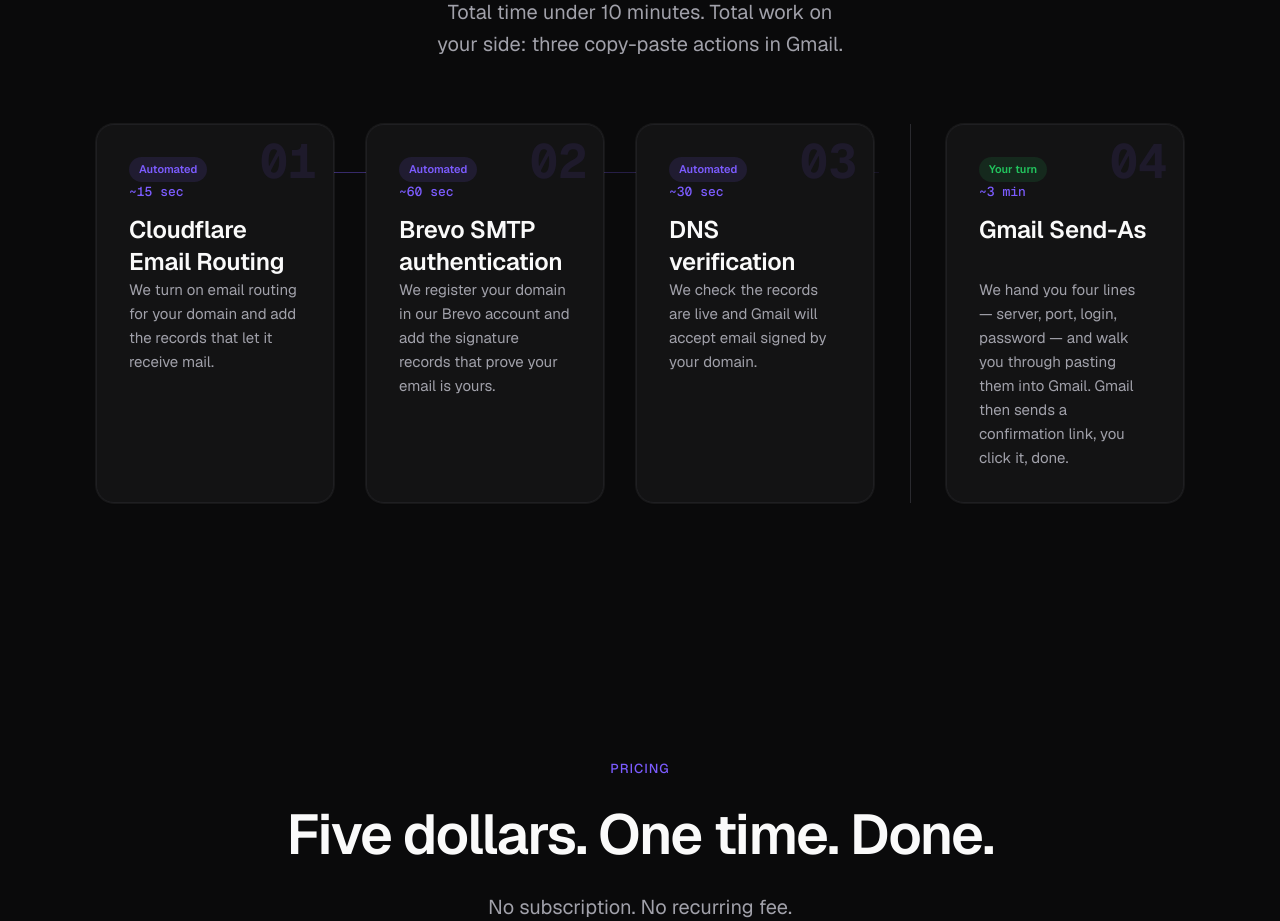
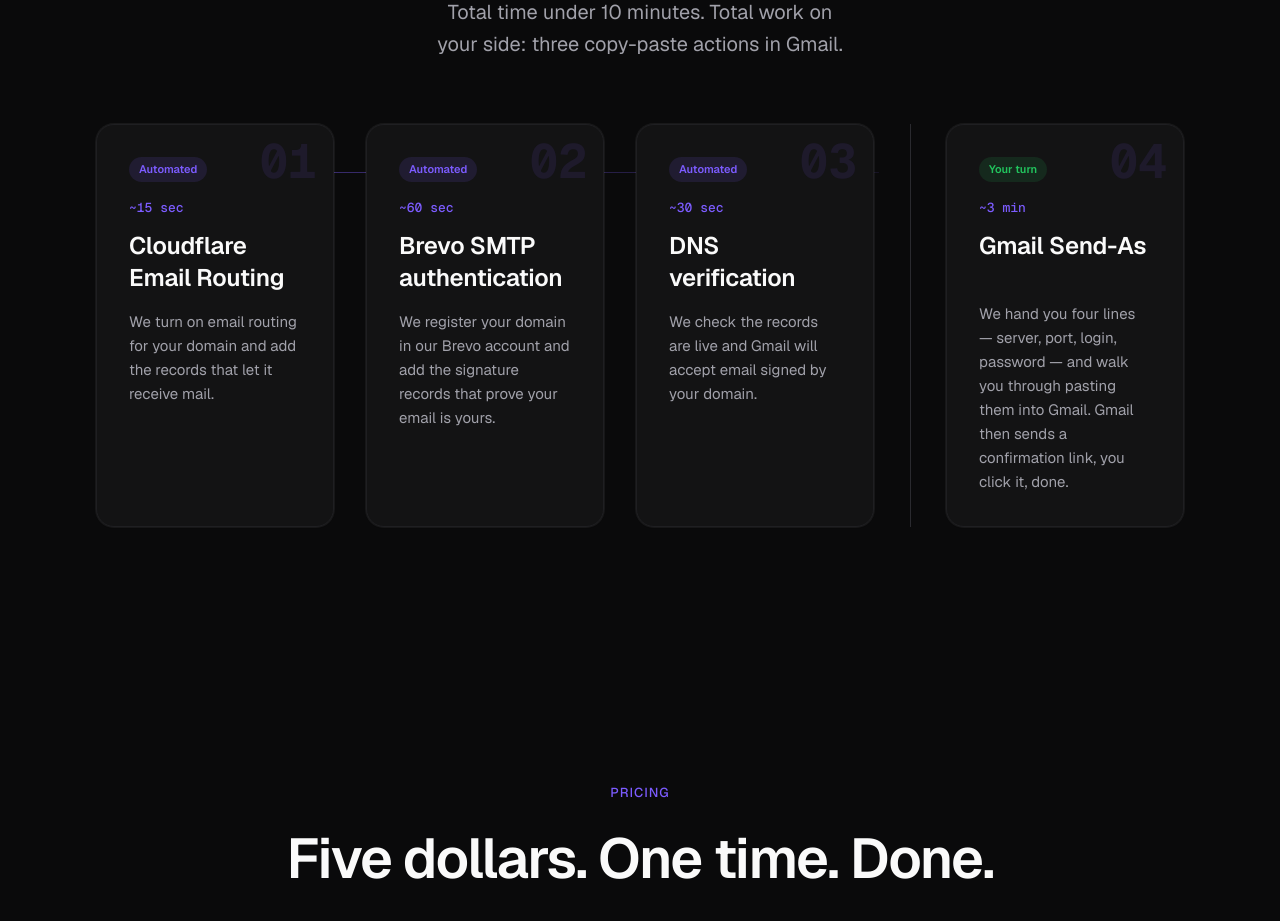
Before and after one commit to borisk85/mailkit, a Next.js app: page /en in a window 1280 px wide. Shown: the part 2380-3301 px from the top of the page. Built offline with nearby package versions, Linux system fonts and the light colour scheme; no server answers.

Commit message:
Revert "fix(how-it-works): CSS Grid subgrid for equal body text alignment across all cards"
This reverts commit c18347cef1c69ba2047d2c94f56da6f1d1149b1e.

```diff
--- a/components/landing/how-it-works-section.tsx
+++ b/components/landing/how-it-works-section.tsx
@@ -59,7 +59,7 @@ export function HowItWorksSection() {
             }}
           />
 
-          <ol className="relative grid gap-6 lg:grid-cols-[repeat(3,minmax(0,1fr))_8px_minmax(0,1fr)] lg:grid-rows-[auto_auto_1fr] lg:gap-x-8 lg:gap-y-4">
+          <ol className="relative grid gap-6 lg:grid-cols-[repeat(3,minmax(0,1fr))_8px_minmax(0,1fr)] lg:gap-8">
             {steps.slice(0, 3).map(({ key, number, automated }) => (
               <StepCard
                 key={key}
@@ -75,7 +75,7 @@ export function HowItWorksSection() {
 
             <div
               aria-hidden
-              className="hidden lg:block lg:row-span-3 self-stretch w-px bg-mk-border-strong mx-1"
+              className="hidden lg:block self-stretch w-px bg-mk-border-strong mx-1"
             />
 
             {(() => {
@@ -118,7 +118,7 @@ function StepCard({
   manualLabel: string;
 }) {
   return (
-    <li className="relative flex flex-col gap-4 overflow-hidden rounded-2xl border border-mk-border-subtle bg-surface-elevated p-8 mk-card-shadow lg:row-span-3 lg:grid lg:[grid-template-rows:subgrid] lg:gap-0">
+    <li className="relative flex flex-col gap-4 overflow-hidden rounded-2xl border border-mk-border-subtle bg-surface-elevated p-8 mk-card-shadow">
       <span
         aria-hidden
         className="pointer-events-none absolute right-4 top-3 select-none font-mono text-5xl font-bold leading-none text-mk-accent/10"
@@ -141,7 +141,7 @@ function StepCard({
 
       <div className="flex flex-col gap-3">
         <span className="mk-caption font-mono text-mk-accent">{time}</span>
-        <h3 className="mk-heading-3 text-balance text-mk-text-primary">
+        <h3 className="mk-heading-3 min-h-[3.5rem] text-balance text-mk-text-primary">
           {title}
         </h3>
       </div>
```
